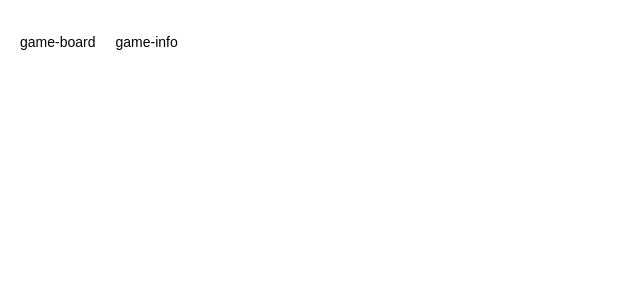
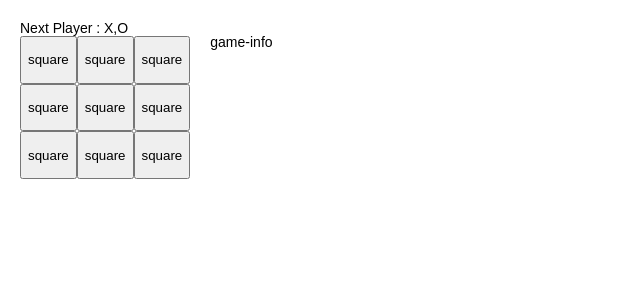
Before and after one commit to JEJU-Ratus/fc-react, a React (Create React App) app in the folder tictactoe/: page / in a window 1280 px wide. Shown: the top 300 px of the page, without its empty margins (0-640 px from the left). Built offline with nearby package versions, Linux system fonts and the light colour scheme.

Commit message:
feat : app.js에 board 컴포넌트 적용

```diff
--- a/tictactoe/src/App.js
+++ b/tictactoe/src/App.js
@@ -1,10 +1,11 @@
 import './App.css';
+import Board from './components/Board';
 
 function App() {
   return (
     <div className="game">
       <div className="game-board">
-        <p>game-board</p>
+        <Board />
       </div>
       <div className="game-info">
         <p>game-info</p>
```
